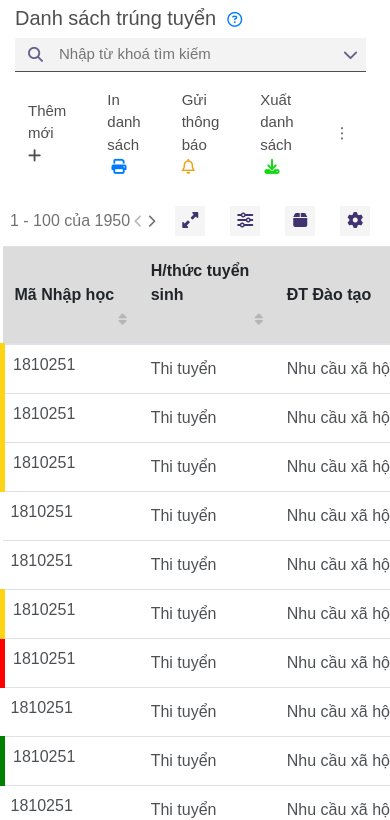
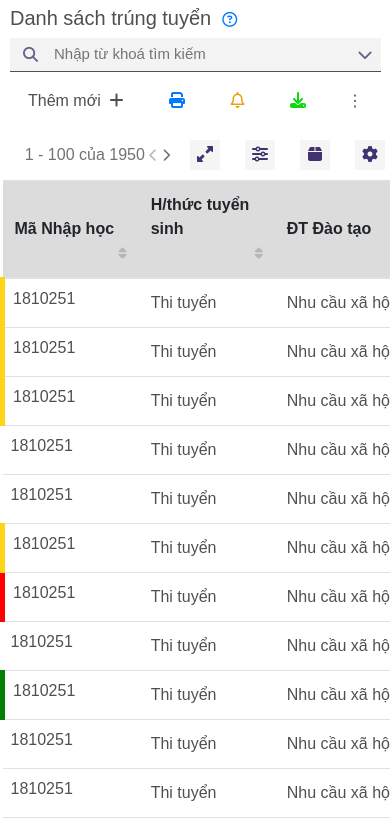
Before and after one commit to bicasino/webapp, a plain HTML site: page index.html in a window 390 px wide. Shown: the part 55-875 px from the top of the page. Drawn offline with nearby package versions, Linux system fonts and the light colour scheme.

Commit message:
New 18/11

```diff
--- a/CSS/responsive.css
+++ b/CSS/responsive.css
@@ -1,8 +1,8 @@
 /* Mobile Styles */
 @media only screen and (max-width: 576px) {
-    header{
+        header{
     height: auto;
-    width: 100%;
+    width: 100vw;
     }
     header .top-bar-xmark{
 
@@ -26,14 +26,10 @@
         color: var(--white-color);
     }
     aside{
-        /* height: 100vh; */
         width: 100%;
     }
     aside, i{
         display: none;
-    }
-    .search-box input{
-        width: 80vw;
     }
     .search-sidebar{
         margin: 0 10px 0 10px;
@@ -43,22 +39,17 @@
     }
     .table-title{
         display: block;
+        padding: 10px;
+        margin: 0;
     }
     .table-search{
-        width: 90vw;
+        width: 95vw;
     }
-    .table-btn_left{
-        width: 100px;
-
-    }
-    .table-btn_left li{
-        font-size: 15px;
+    .text-icon{
+        display: none;
     }
     .table-btn{
         display: block;
-    }
-    .table-btn_right div{
-        justify-content: flex-start;
     }
     .table-scroll{
         width: 100vw;
--- a/index.html
+++ b/index.html
@@ -144,16 +144,16 @@
     <div class="table-btn">
       <div class="table-btn_left">
         <div>
-          <li><a href="#"><span>Thêm mới</span>
+          <li><a href="#"><span id="add">Thêm mới</span>
             &nbsp;<i class="fa-solid fa-plus"></i></a>
           </li>
-          <li><a href="#"><span>In danh sách</span>
+          <li><a href="#"><span class="text-icon">In danh sách</span>
             &nbsp;<i class="fa-solid fa-print"></i></a>
           </li>
-          <li><a href="#"><span>Gửi thông báo</span>
+          <li><a href="#"><span class="text-icon">Gửi thông báo</span>
             &nbsp;<i class="fa-regular fa-bell"></i></a>
           </li>
-          <li><a href="#"><span>Xuất danh sách</span>
+          <li><a href="#"><span class="text-icon">Xuất danh sách</span>
             &nbsp;<i class="fa-solid fa-download"></i></a>
           </li>
           <li><a href="#"><span> ⋮ </span></a>
```
